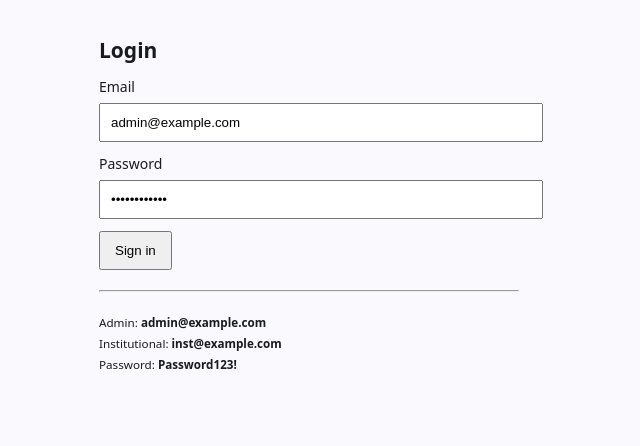
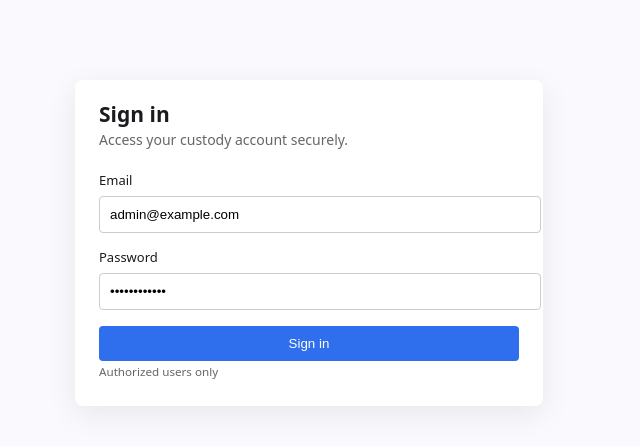
Before and after one commit to sajeeu/custody-platform, an Angular app in the folder web/custody-web/: page /login in a window 1280 px wide. Shown: the top 446 px of the page, without its empty margins (331-971 px from the left). Built offline with nearby package versions, Linux system fonts and the light colour scheme.

Commit message:
ui: polished login page and added basic navigation links

```diff
--- a/web/custody-web/src/app/pages/login/login.html
+++ b/web/custody-web/src/app/pages/login/login.html
@@ -1,36 +1,84 @@
-<div style="max-width:420px; margin:40px auto; font-family:system-ui;">
-  <h2>Login</h2>
+<div
+  style="
+    max-width:420px;
+    margin:80px auto;
+    padding:24px;
+    font-family:system-ui;
+    background:#ffffff;
+    border-radius:8px;
+    box-shadow:0 8px 30px rgba(0,0,0,0.08);
+  "
+>
+  <h2 style="margin:0 0 6px;">Sign in</h2>
+  <p style="margin:0 0 20px; color:#666; font-size:14px;">
+    Access your custody account securely.
+  </p>
 
-  <label>Email</label>
+  <label style="font-size:13px;">Email</label>
   <input
-    style="width:100%; padding:10px; margin:6px 0 12px"
+    type="email"
     [(ngModel)]="email"
+    autocomplete="username"
+    style="
+      width:100%;
+      padding:10px;
+      margin:6px 0 14px;
+      border:1px solid #ccc;
+      border-radius:4px;
+    "
   />
 
-  <label>Password</label>
+  <label style="font-size:13px;">Password</label>
   <input
     type="password"
-    style="width:100%; padding:10px; margin:6px 0 12px"
     [(ngModel)]="password"
+    autocomplete="current-password"
+    style="
+      width:100%;
+      padding:10px;
+      margin:6px 0 16px;
+      border:1px solid #ccc;
+      border-radius:4px;
+    "
   />
 
   <button
-    style="padding:10px 14px"
     (click)="submit()"
     [disabled]="loading"
+    style="
+      width:100%;
+      padding:10px 14px;
+      border:none;
+      border-radius:4px;
+      background:#2f6fed;
+      color:white;
+      font-weight:500;
+      cursor:pointer;
+    "
   >
     {{ loading ? 'Signing in…' : 'Sign in' }}
   </button>
 
-  <p *ngIf="error" style="color:#b00020; margin-top:12px">
+  <p *ngIf="error" style="color:#b00020; margin-top:12px; font-size:13px;">
     {{ error }}
   </p>
+<!--
+  <hr style="margin:24px 0" />
 
-  <hr style="margin:20px 0" />
+  <div style="font-size:13px;">
+    <b>Navigation</b>
+    <ul style="margin:8px 0 0; padding-left:18px;">
+      <li><a routerLink="/my-deposits">My Deposits</a></li>
+      <li><a routerLink="/withdrawals">Withdrawals</a></li>
+      <li><a routerLink="/bars">My Bars</a></li>
+      <li><a routerLink="/admin/withdrawals">Admin – Withdrawals</a></li>
+      <li><a routerLink="/admin/deposits">Admin – Deposits</a></li>
+    </ul>
+  </div>
 
-  <small>
-    Admin: <b>admin@example.com</b><br />
-    Institutional: <b>inst@example.com</b><br />
-    Password: <b>Password123!</b>
+  <hr style="margin:20px 0" /> -->
+
+  <small style="color:#666;">
+    Authorized users only
   </small>
 </div>
--- a/web/custody-web/src/app/pages/my-deposits/my-deposits.html
+++ b/web/custody-web/src/app/pages/my-deposits/my-deposits.html
@@ -1,17 +1,32 @@
-<div style="max-width:800px; margin:24px auto;">
+<div class="page">
+  <div class="header">
+    <div>
       <h2>My Deposits</h2>
+      <p class="sub">Track your deposit requests and their status.</p>
+    </div>
+  </div>
 
-<!-- <p *ngIf="loading">Loading…</p> -->
-<p *ngIf="!loading && error" style="color:#b00020;">{{ error }}</p>
-<p *ngIf="!loading && !error && !deposits.length">No deposits yet.</p>
+  <div class="card">
 
+    <div *ngIf="error" class="alert">
+      {{ error }}
+    </div>
 
-  <table *ngIf="!loading && !error && deposits.length" border="1" cellpadding="8" cellspacing="0">
+    <!-- <div *ngIf="!error && !deposits.length" class="empty">
+      <div class="emptyIcon">📥</div>
+      <div>
+        <div class="emptyTitle">No deposits yet</div>
+        <div class="emptySub">Create your first deposit to see it listed here.</div>
+      </div>
+    </div> -->
+
+    <div *ngIf="deposits.length" class="tableWrap">
+      <table class="table">
         <thead>
           <tr>
             <th>ID</th>
             <th>Metal</th>
-        <th>Quantity (kg)</th>
+            <th class="num">Quantity (kg)</th>
             <th>Status</th>
             <th>Reference</th>
             <th>Created</th>
@@ -19,21 +34,16 @@
         </thead>
         <tbody>
           <tr *ngFor="let d of deposits">
-        <td>{{ d.id }}</td>
+            <td class="mono">{{ d.id }}</td>
             <td>{{ d.metal?.code }}</td>
-        <td>{{ d.quantity_kg }}</td>
+            <td class="num mono">{{ d.quantity_kg }}</td>
             <td>{{ d.status }}</td>
-        <td>{{ d.reference }}</td>
-        <td>{{ d.created_at | date:'short' }}</td>
+            <td class="mono">{{ d.reference }}</td>
+            <td class="mono">{{ d.created_at | date:'short' }}</td>
           </tr>
         </tbody>
       </table>
-
-  <p *ngIf="!loading && !error && !deposits.length">
-    No deposits yet.
-  </p>
     </div>
 
-<!-- Explanation (end):
-- Shows a real error message if the backend responds with 401/500/etc instead of staying on Loading.
-- Keeps output simple: either Loading, Error, Table, or Empty-state. -->
+  </div>
+</div>
--- a/web/custody-web/src/app/pages/my-deposits/my-deposits.scss
+++ b/web/custody-web/src/app/pages/my-deposits/my-deposits.scss
@@ -0,0 +1,165 @@
+.page {
+  max-width: 1040px;
+  margin: 24px auto;
+  padding: 0 16px;
+}
+
+.header {
+  display: flex;
+  align-items: flex-end;
+  justify-content: space-between;
+  gap: 12px;
+  margin-bottom: 12px;
+}
+
+h2 {
+  margin: 0;
+  font-size: 22px;
+}
+
+.sub {
+  margin: 4px 0 0;
+  color: #666;
+  font-size: 13px;
+}
+
+.card {
+  border: 1px solid #e7e7e7;
+  border-radius: 16px;
+  background: #fff;
+  box-shadow: 0 10px 30px rgba(0,0,0,0.05);
+  padding: 12px;
+}
+
+.tableWrap {
+  overflow: auto;
+}
+
+.table {
+  width: 100%;
+  border-collapse: collapse;
+  min-width: 860px;
+}
+
+.table th {
+  text-align: left;
+  font-size: 12px;
+  letter-spacing: 0.02em;
+  color: #555;
+  padding: 10px 10px;
+  border-bottom: 1px solid #ececec;
+  background: #fafafa;
+  position: sticky;
+  top: 0;
+}
+
+.table td {
+  padding: 12px 10px;
+  border-bottom: 1px solid #f0f0f0;
+  vertical-align: middle;
+}
+
+.table tr:hover td {
+  background: #fcfcfc;
+}
+
+.num {
+  text-align: right;
+}
+
+.mono {
+  font-family: ui-monospace, SFMono-Regular, Menlo, Monaco, Consolas, "Liberation Mono", "Courier New", monospace;
+  font-size: 12.5px;
+}
+
+.pill {
+  display: inline-block;
+  padding: 4px 8px;
+  border-radius: 999px;
+  border: 1px solid #e7e7e7;
+  font-size: 12px;
+  background: #fff;
+}
+
+.badge {
+  display: inline-block;
+  padding: 4px 10px;
+  border-radius: 999px;
+  font-size: 12px;
+  border: 1px solid #e7e7e7;
+  background: #f7f7f7;
+}
+
+.badge.s-pending {
+  background: #fff7e6;
+  border-color: #ffd9a3;
+}
+
+.badge.s-approved,
+.badge.s-completed {
+  background: #ecfff1;
+  border-color: #bfeccc;
+}
+
+.badge.s-rejected {
+  background: #fff0f0;
+  border-color: #ffc2c2;
+}
+
+.loadingRow {
+  display: flex;
+  gap: 10px;
+  align-items: center;
+  padding: 10px;
+  color: #555;
+}
+
+.spinner {
+  width: 16px;
+  height: 16px;
+  border-radius: 999px;
+  border: 2px solid #ddd;
+  border-top-color: #999;
+  animation: spin 0.7s linear infinite;
+}
+
+@keyframes spin {
+  to { transform: rotate(360deg); }
+}
+
+.alert {
+  padding: 10px 12px;
+  border-radius: 12px;
+  border: 1px solid #ffd6d6;
+  background: #fff5f5;
+  color: #8a1f1f;
+}
+
+.empty {
+  display: flex;
+  gap: 14px;
+  align-items: center;
+  padding: 18px 12px;
+  color: #555;
+}
+
+.emptyIcon {
+  font-size: 26px;
+}
+
+.emptyTitle {
+  font-weight: 700;
+  margin-bottom: 2px;
+}
+
+.emptySub {
+  color: #777;
+  font-size: 13px;
+}
+
+
+.tableWrap, .table, table {
+  display: table !important;
+  visibility: visible !important;
+  opacity: 1 !important;
+}
--- a/web/custody-web/src/app/pages/my-deposits/my-deposits.ts
+++ b/web/custody-web/src/app/pages/my-deposits/my-deposits.ts
@@ -1,44 +1,39 @@
 import { Component, OnInit } from '@angular/core';
 import { CommonModule } from '@angular/common';
 import { ApiService } from '../../core/api.service';
-import { finalize } from 'rxjs/operators';
 
 @Component({
   standalone: true,
   imports: [CommonModule],
   templateUrl: './my-deposits.html',
+  styleUrls: ['./my-deposits.scss'],
 })
 export class MyDeposits implements OnInit {
   deposits: any[] = [];
-  loading = true;
   error: string | null = null;
 
   constructor(private api: ApiService) {}
 
   ngOnInit() {
-  this.loading = true;
-  this.error = null;
+    // First attempt (may race on hard refresh)
+    this.load();
 
-  // Failsafe: never stay stuck on Loading forever
-  const timer = setTimeout(() => {
-    if (this.loading) {
-      this.loading = false;
-      this.error = 'Request did not finish (frontend timeout).';
+    // Fallback attempt after session is definitely ready
+    setTimeout(() => {
+      if (!this.deposits.length) {
+        this.load();
       }
-  }, 5000);
+    }, 800);
+  }
 
+  load() {
     this.api.get<any>('/deposits/me').subscribe({
       next: (res) => {
-      clearTimeout(timer);
-      this.deposits = res?.data ?? [];
-      this.loading = false;
+        this.deposits = Array.isArray(res?.data) ? res.data : [];
       },
       error: (err) => {
-      clearTimeout(timer);
         this.error = err?.error?.message ?? 'Failed to load deposits.';
-      this.loading = false;
       },
     });
   }
-
 }
```
Lines whose indentation alone changed are shown as unchanged.
